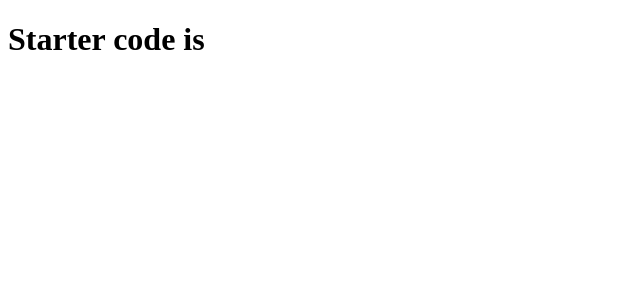
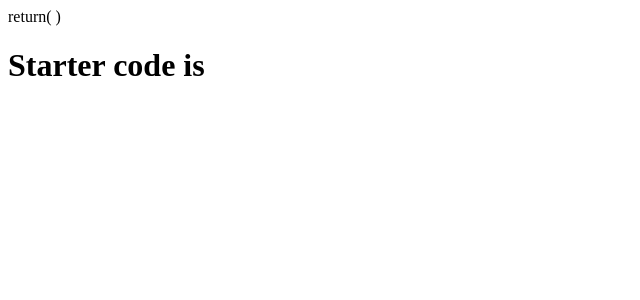
Before and after one commit to bouzianeseffah/front-end-project, a React (Create React App) app in the folder todo-list-project/: page / in a window 1280 px wide. Shown: the top 300 px of the page, without its empty margins (0-640 px from the left). Built offline with nearby package versions, Linux system fonts and the light colour scheme.

Commit message:
added home page

```diff
--- a/todo-list-project/src/App.js
+++ b/todo-list-project/src/App.js
@@ -1,7 +1,12 @@
+import homePage from './Components/home'
+import productPage from './Components/product'
 
 function App() {
   return (
     <div className="App">
+      return(
+
+      )
       <h1>Starter code is </h1>
     </div>
   );
```
Also changed, not shown: todo-list-project/src/Components/home.js (added), todo-list-project/src/Components/product.js (added), 1 other file (tests, documents, lock files or other folders).
